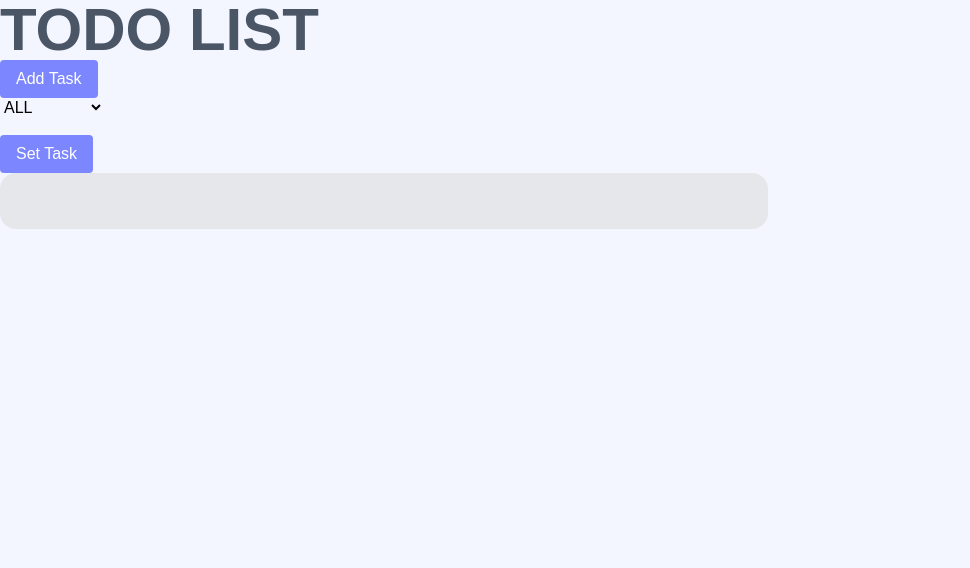
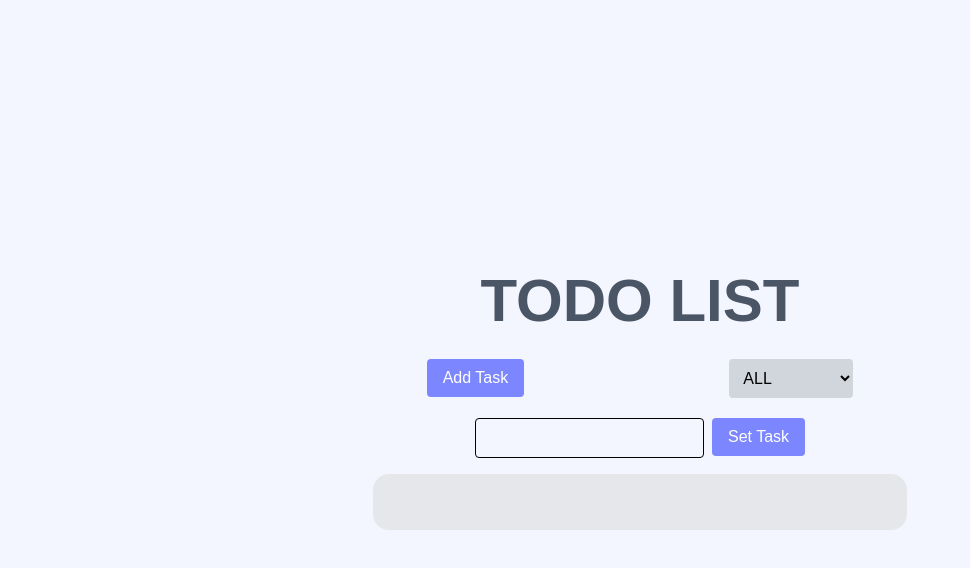
Before and after one commit to nkartikaxioned/React-Training-, a React (Vite) app in the folder react/: page / in a window 1280 px wide. Both pictures are taken after a click on the button "Add Task". Shown: the top 568 px of the page, without its empty margins (0-970 px from the left). Built offline with nearby package versions, Linux system fonts and the light colour scheme.

Commit message:
Add: filter function and modified style

```diff
--- a/react/src/Todo-test/displayTodo.jsx
+++ b/react/src/Todo-test/displayTodo.jsx
@@ -1,4 +1,7 @@
 export const DisplayTodo = ({todoArray, setTodoArray, isEditId, setIsEditId, editValue, setEditValue, getFormatedDate}) => {
+
+  const isChecked = "line-through font-bold! text-[18px]!",
+  defaultText = "font-bold! text-[18px]!";
 
   const handleDeleteTodo = (id) => {
     const updatedTodoArray = todoArray.filter((todo) => todo.id !== id)
@@ -19,6 +22,8 @@ export const DisplayTodo = ({todoArray, setTodoArray, isEditId, setIsEditId, edi
   }
 
   const handleUpdate = (editValue) => {
+    if(editValue) {
+
       const updatedTodo = todoArray.map((currentTodo) => {
          if(currentTodo.id === isEditId) {
           return {...currentTodo, content:  editValue, date: getFormatedDate()}
@@ -29,6 +34,9 @@ export const DisplayTodo = ({todoArray, setTodoArray, isEditId, setIsEditId, edi
        setTodoArray(updatedTodo);
        setIsEditId(null);
        setEditValue("");
+    } else {
+      setEditValue("");
+    }
   }
 
   return (
@@ -37,28 +45,33 @@ export const DisplayTodo = ({todoArray, setTodoArray, isEditId, setIsEditId, edi
         return (
           <li key={todo.id}>
             {isEditId === todo.id ? (
-              <>
+              <div className="flex flex-row justify-between w-full">
                 <input
                 type="text"
+                className="border rounded"
                 value={editValue}
                 onChange={(e)=> {handleEditChange(e.target.value)}}
                 />
-              <button onClick={(e) => {handleUpdate(editValue)}}>Update Todo</button>
-            </>
+                <button className="btn" onClick={(e) => {handleUpdate(editValue)}}>Update Todo</button>
+              </div>
             ) : (
               <>
+                <div className="flex flex-row">
                   <input type="checkbox"
                   checked={todo.checked}
                   onChange={() => handleToggleChecked(todo.id)}/>
-                <div>
-                <p className={todo.checked ? "line-through" : ""}>{todo.content}</p>
+                  <div className="ml-2!">
+                    <p className={todo.checked ? isChecked : defaultText}>{todo.content}</p>
                     <p>{todo.date}</p>
                   </div>
+                </div>
+                <div className="flex flex-row gap-1.5">
                   <div>
                     <button className="btn" onClick={(e)=> {handleDeleteTodo(todo.id)}}>Delete</button>
                   </div>
                   <div>
                     <button className="btn" onClick={(e)=>{handleEdit(todo.id)}} >Edit</button>
+                  </div>
                 </div>
               </>
             )
--- a/react/src/Todo-test/todoInput.jsx
+++ b/react/src/Todo-test/todoInput.jsx
@@ -25,14 +25,15 @@ export const TodoInput = ({todoValue, setTodoValue, todoArray, setTodoArray, get
   }
 
   return (
-    <form className="input-component" onSubmit={(e) => {e.preventDefault(); handleTodoSubmit(todoValue);}}>
+    <form className="input-component flex flex-row mb-4!" onSubmit={(e) => {e.preventDefault(); handleTodoSubmit(todoValue);}}>
       <div>
         <input type="text"
+        className="border p-2.5! rounded"
         value={todoValue.content}
         onChange={(e) => handleTodoValue(e.target.value)}
         autoComplete="off"/>
       </div>
-      <div>
+      <div className="ml-2!">
         <button className="btn" type="submit">Set Task</button>
       </div>
     </form>
--- a/react/src/Todo-test/todoMain.jsx
+++ b/react/src/Todo-test/todoMain.jsx
@@ -16,6 +16,8 @@ const [todoArray, setTodoArray] = useState(() => {
 const [isVisible, setIsVisible] = useState(false);
 const [isEditId, setIsEditId] = useState("");
 const [editValue, setEditValue] = useState("");
+const [filterStatus, setFilterStatus] = useState("all");
+
 
 const getFormatedDate =() => {
   const now = new Date();
@@ -38,16 +40,26 @@ const getFormatedDate =() => {
   return formattedTime; // e.g. "5:21 am 01/02/2025"
 }
 
+const filteredTodos = todoArray.filter((todo) => {
+  if (filterStatus === "checked") return todo.checked;
+  if (filterStatus === "unchecked") return !todo.checked;
+  return true;
+});
+
+
 localStorage.setItem(listKey, JSON.stringify(todoArray));
   return (
-    <div>
+    <div className="h-screen flex flex-col justify-center items-center">
       <h1>TODO LIST</h1>
-      <div>
+      <div className="flex flex-row justify-between w-4/12 max-w-4xl mb-5!">
         <div>
           <button className="btn" onClick={() => {setIsVisible(!isVisible)}}>Add Task</button>
         </div>
-        <select name="" id="">
-          <option value="all" defaultChecked>ALL</option>
+        <select
+          value={filterStatus}
+          onChange={(e) => setFilterStatus(e.target.value)}
+        >
+          <option value="all">ALL</option>
           <option value="checked">Checked</option>
           <option value="unchecked">UnChecked</option>
         </select>
@@ -60,7 +72,7 @@ localStorage.setItem(listKey, JSON.stringify(todoArray));
       getFormatedDate={getFormatedDate}/>}
       <ul>
         <DisplayTodo
-        todoArray={todoArray}
+        todoArray={filteredTodos}
         setTodoArray={setTodoArray}
         isEditId={isEditId}
         setIsEditId={setIsEditId}
--- a/react/src/index.css
+++ b/react/src/index.css
@@ -101,9 +101,11 @@ li {
   list-style-type: none;
 }
 
-h1 { @apply text-6xl font-bold text-gray-600 }
+h1 { @apply text-6xl font-bold text-gray-600 mb-7 }
 section { @apply bg-indigo-100/40 h-screen}
 .btn { @apply px-4 py-2.5 rounded-sm bg-indigo-400 text-white duration-300 ease-linear }
 .btn:hover { @apply bg-indigo-300   }
-ul { @apply bg-gray-200 max-w-3/5 flex flex-wrap flex-col gap-7 p-7 rounded-2xl}
-li { @apply bg-white rounded-[4px] flex p-3 items-center}
+ul { @apply bg-gray-200 max-w-4xl w-5/12 flex flex-wrap flex-col gap-7 p-7 rounded-2xl}
+li { @apply bg-white rounded-[4px] flex p-3 items-center justify-between}
+input[type="checkbox"] { @apply h-5 w-5 self-center }
+select { @apply bg-gray-300 rounded p-2.5 }
```
Lines whose indentation alone changed are shown as unchanged.
